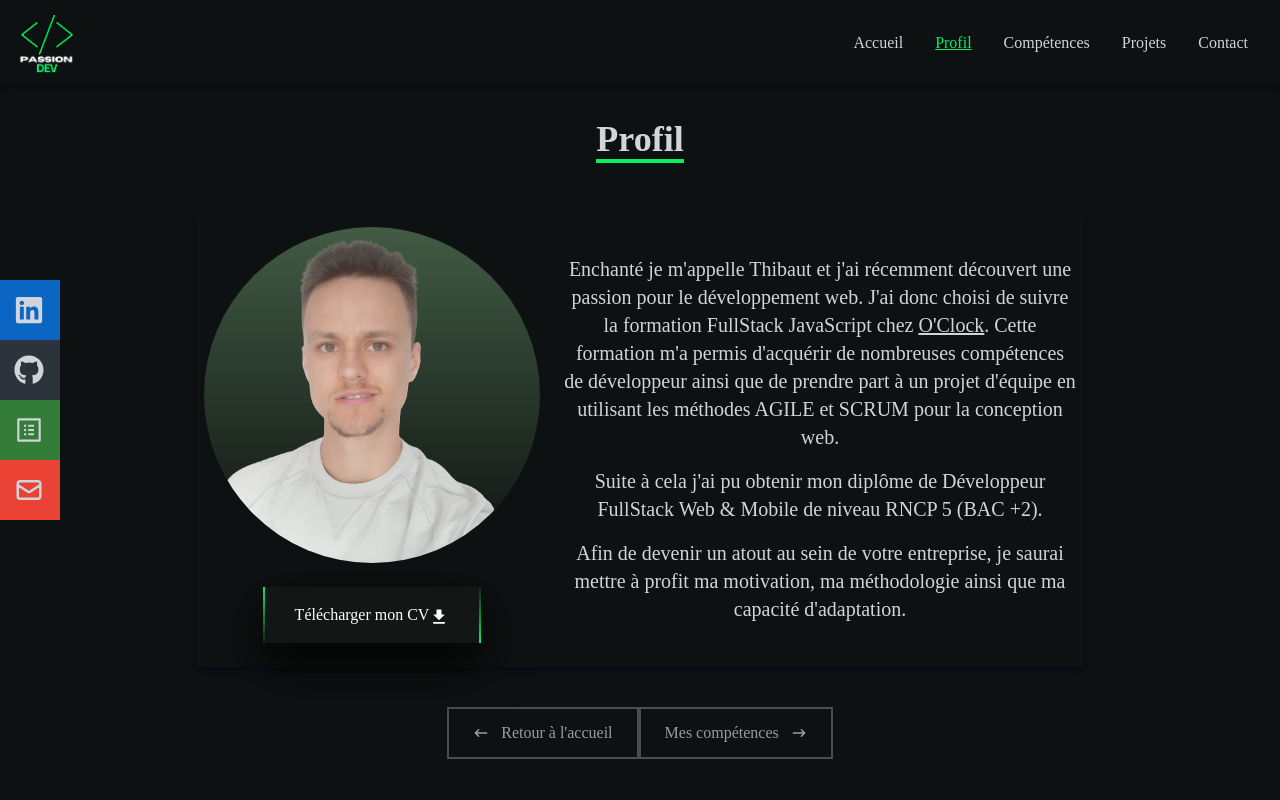
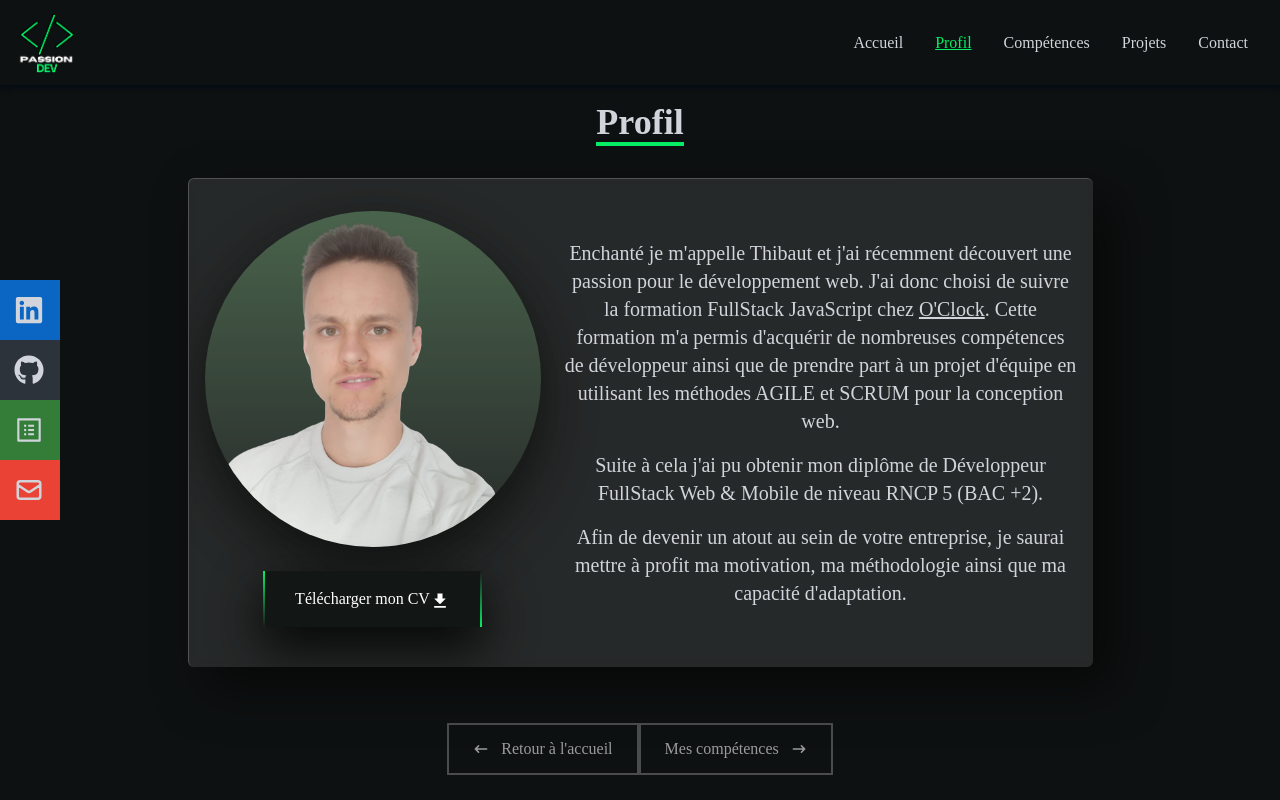
Before and after one commit to ThibautRaimond/portfolio, a React (Create React App) app: page /portfolio/profil in a window 1280 px wide. Built offline with nearby package versions, Linux system fonts and the light colour scheme.

Commit message:
CSS Profil/Buttons change

```diff
--- a/src/components/Navbar.jsx
+++ b/src/components/Navbar.jsx
@@ -184,7 +184,7 @@ const Navbar = () => {
 				</li>
 
 				{/* -- Réseaux (mobile mode) -- */}
-				<div className=" flex justify-between mt-4 moovingBorder">
+				<div className=" flex justify-between mt-4">
 					<li className="w-[60px] h-[60px] flex justify-between bg-[#0A66C2]  ">
 						<a
 							className="flex justify-between items-center w-full text-gray-300"
--- a/src/pages/ContactPage.jsx
+++ b/src/pages/ContactPage.jsx
@@ -54,7 +54,7 @@ const Contact = () => {
 					<div className="flex justify-center">
 						{/* --button-- */}
 						<button
-							className="moovingBorder hover:text-green-500 hover:underline hover:underline-thickness-2 py-4 px-8 mt-6 sm:mt-10 mb-4"
+							className="moovingBorder bg-[#121614] hover:text-green-500 hover:underline hover:underline-thickness-2 py-4 px-8 mt-6 sm:mt-10 mb-4"
 							type="submit"
 						>
 							<span></span>
--- a/src/pages/HomePage.jsx
+++ b/src/pages/HomePage.jsx
@@ -43,7 +43,8 @@ const HomePage = () => {
 					duration={500}
 				>
 					<button
-						className="rightNavButton bg-gradient-to-b from-green-800 to-green-600 text-white hover:border hover:border-1 border-solid border-white
+						className="rightNavButton bg-gradient-to-b from-green-800 to-green-600 text-white border border-1 border-[#3e7c48]
+						hover:border hover:border-1 border-solid hover:border-[#adadad]
 						flex px-6 py-3 my-2 relative"
 						alt="Liens vers la page profil"
 					>
--- a/src/pages/ProfilPage.jsx
+++ b/src/pages/ProfilPage.jsx
@@ -7,8 +7,8 @@ import { Helmet } from "react-helmet";
 
 import thib from "../assets/thib.png";
 import CV from "../assets/CV-thibaut-raimond.pdf";
-import "../styles/ProfilPage.css"
-import "../styles/buttonsStyles.css"
+import "../styles/ProfilPage.css";
+import "../styles/buttonsStyles.css";
 
 const ProfilPage = () => {
 	return (
@@ -25,17 +25,21 @@ const ProfilPage = () => {
 			</Helmet>
 
 			<div className="bg-[#0e1111] text-gray-300 items-center flex flex-col justify-center">
-				<h1 className="text-4xl font-bold inline border-b-4 mb-12 border-[#07ed66]">
+				<h1 className="text-4xl font-bold inline border-b-4 mb-4 border-[#07ed66]">
 					Profil
 				</h1>
 
-				<div className="flex items-center sm:shadow-md sm:shadow-[#040c16] px-2">
+				<div className="card flex items-center p-2 md:p-4 m-4 rounded-md">
 					<div className="profil-left-container flex flex-col items-center mr-6 pt-4">
 						<img src={thib} alt="Picture" className="thib" />
 
 						{/* desktop button */}
 						<a href={CV} download>
-							<button className="moovingBorder hover:text-green-500 hover:underline hover:underline-thickness-2 py-4 px-8 mt-6 mb-6" type="button">
+							<button
+								className="moovingBorder bg-[#121614] py-4 px-8 mt-6 mb-6
+							hover:text-green-500 hover:underline hover:underline-thickness-2"
+								type="button"
+							>
 								<span></span>
 								<span></span>
 								<span></span>
--- a/src/pages/ProjetsPage.jsx
+++ b/src/pages/ProjetsPage.jsx
@@ -54,7 +54,7 @@ const ProjetsPage = () => {
 									target="_blank"
 									rel="noreferrer"
 								>
-									<button className="moovingBorder htext-center rounded-lg px-8 py-3 text-white over:underline hover:font-bold  hover:text-green-500">
+									<button className="bg-[#30422d] text-center rounded-lg px-8 py-3 text-white over:underline hover:font-bold  hover:text-green-500">
 										<span></span>
 										<span></span>
 										<span></span>
@@ -84,8 +84,8 @@ const ProjetsPage = () => {
 									target="_blank"
 									rel="noreferrer"
 								>
-									<button className="moovingBorder text-center rounded-lg px-8 py-3 text-white over:underline hover:font-bold  hover:text-green-500">
-										<span></span><span></span><span></span><span></span>
+									<button className="bg-[#30422d] text-center rounded-lg px-8 py-3 text-white over:underline hover:font-bold  hover:text-green-500">
+
 										URL
 									</button>
 								</a>
--- a/src/styles/ProfilPage.css
+++ b/src/styles/ProfilPage.css
@@ -1,6 +1,7 @@
 .thib{
 	background: linear-gradient(
 	#5f8661a1, transparent);
+	box-shadow:0 20px 50px rgba(10, 10, 10, 0.726);
 	width: 21rem;
 	height: 21rem;
 	left: calc(50% - 11rem);
@@ -32,3 +33,27 @@
 		display: none;
 	}
 }
+
+.container {
+	position: relative;
+	display: flex;
+	justify-content: center;
+	max-width: 1200px;
+	flex-wrap: wrap;
+	z-index: 1;
+}
+
+.card {
+	box-shadow: 20px 20px 50px rgba(0, 0, 0, 0.5);
+	background: rgba(255, 255, 255, 0.1);
+	overflow: hidden;
+	border-top: 1px solid rgba(255, 255, 255, 0.199);
+	border-left: 1px solid rgba(255, 255, 255, 0.199);
+	backdrop-filter: blur(5px);
+}
+
+.container .card .content {
+	padding: 20px;
+	text-align: center;
+	transition: 0.5s;
+}
--- a/src/styles/buttonsStyles.css
+++ b/src/styles/buttonsStyles.css
@@ -25,7 +25,7 @@
 	left: 0;
 	width: 100%;
 	height: 2px;
-	background: linear-gradient(to right,#17221C,#07ed66);
+	background: linear-gradient(to right,#1b1b1b,#07ed66);
 	animation: animate1 2s linear infinite;
 }
 @keyframes animate1
@@ -48,7 +48,7 @@
 	right: 0;
 	width: 2px;
 	height: 100%;
-	background: linear-gradient(to bottom,#17221C,#07ed66);
+	background: linear-gradient(to bottom,#1b1b1b,#07ed66);
 	animation: animate2 2s linear infinite;
 	animation-delay: 1s;
 }
@@ -72,7 +72,7 @@
 	left: 0;
 	width: 100%;
 	height: 2px;
-	background: linear-gradient(to left,#17221C,#07ed66);
+	background: linear-gradient(to left,#1b1b1b,#07ed66);
 	animation: animate3 2s linear infinite;
 }
 @keyframes animate3
@@ -95,7 +95,7 @@
 	left: 0;
 	width: 2px;
 	height: 100%;
-	background: linear-gradient(to top,#17221C,#07ed66);
+	background: linear-gradient(to top,#1b1b1b,#07ed66);
 	animation: animate4 2s linear infinite;
 	animation-delay: 1s;
 }
```
Also changed, not shown: 12 other files (tests, documents, lock files or other folders).
